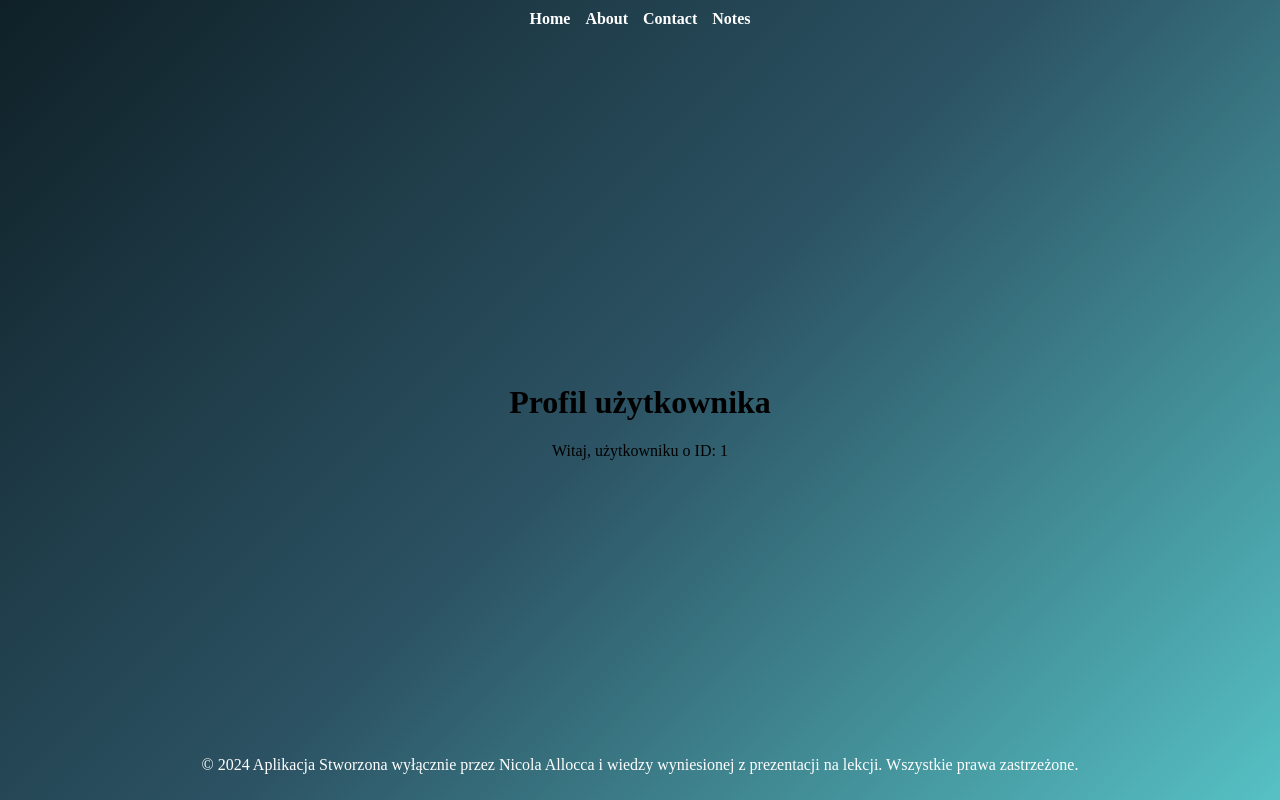
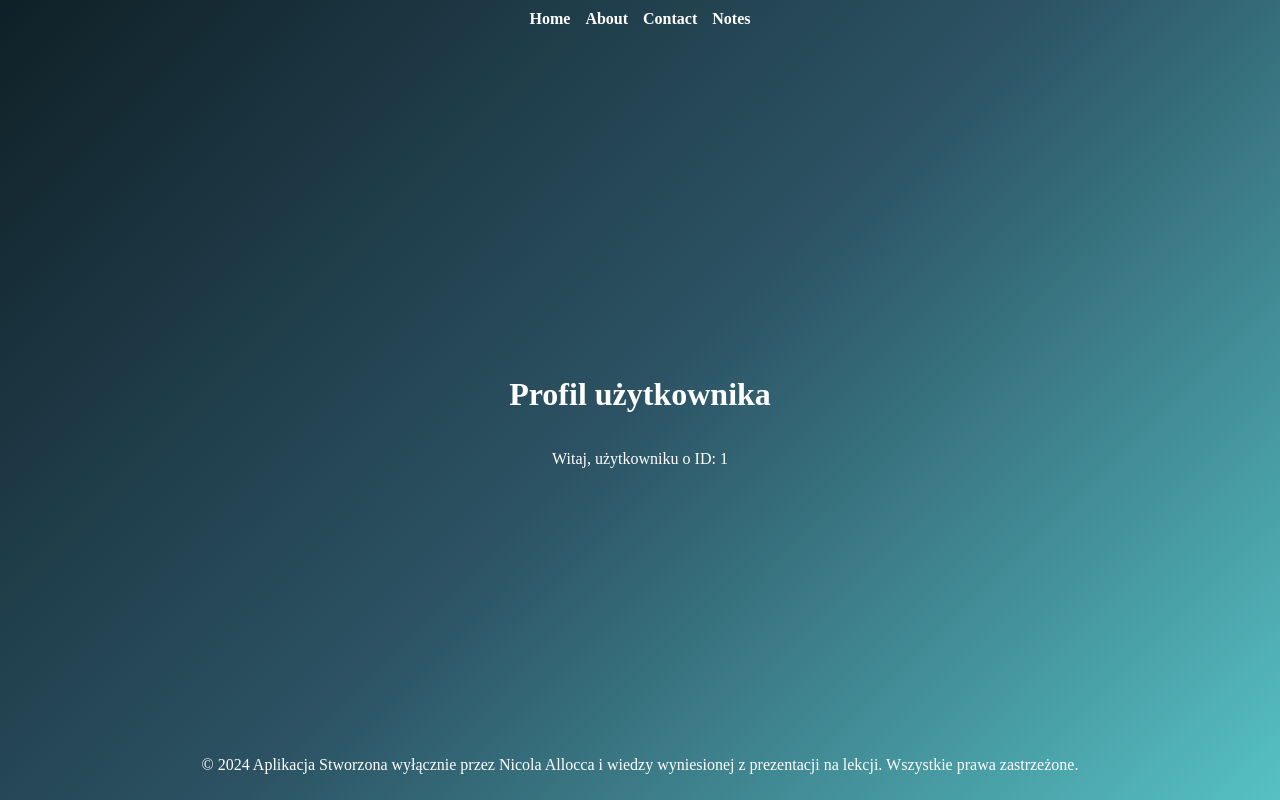
Before and after one commit to Nicokox1212/LekcjePHP, a React (Create React App) app in the folder myproject/: page /profile/1 in a window 1280 px wide. Built offline with nearby package versions, Linux system fonts and the light colour scheme.

Commit message:
REACT - ZADANIE 3 - React Router

```diff
--- a/myproject/src/Podstrony/Profile.js
+++ b/myproject/src/Podstrony/Profile.js
@@ -4,7 +4,7 @@ import { useParams } from "react-router-dom";
 const Profile = () => {
   const { id } = useParams();
   return (
-    <div>
+    <div className="wysrodkowanie">
       <h1>Profil użytkownika</h1>
       <p>Witaj, użytkowniku o ID: {id}</p>
     </div>
```
